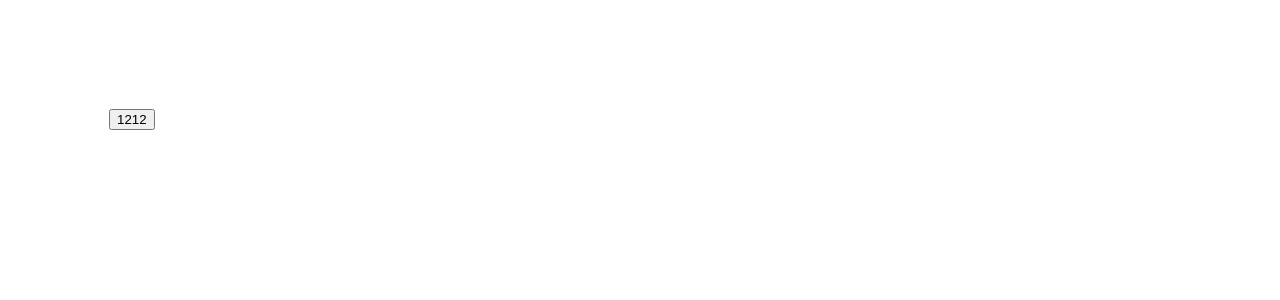
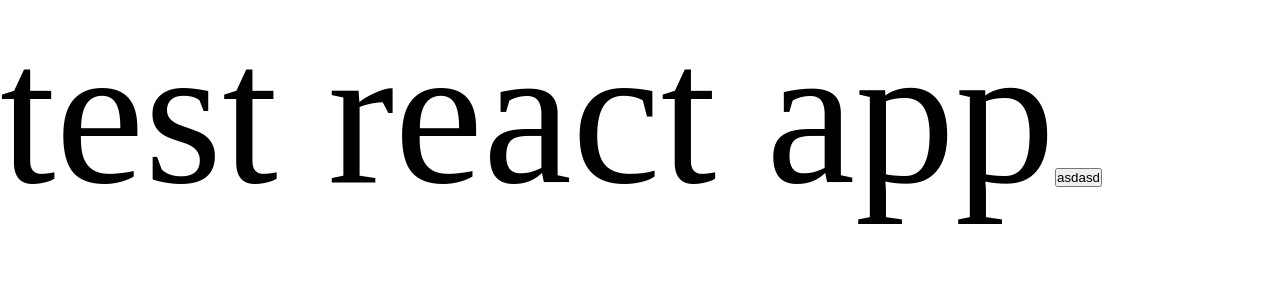
Before and after one commit to SashaPolyanski/my_potato_app, a React app: page / in a window 1280 px wide. Shown: the top 300 px of the page. Built offline with nearby package versions, Linux system fonts and the light colour scheme.

Commit message:
added scss, added scss to webpack config

```diff
--- a/package.json
+++ b/package.json
@@ -19,6 +19,7 @@
     "@types/webpack-dev-server": "4.7.2",
     "css-loader": "6.6.0",
     "html-webpack-plugin": "5.5.0",
+    "mini-css-extract-plugin": "^2.7.6",
     "sass": "1.49.9",
     "sass-loader": "12.6.0",
     "style-loader": "3.3.1",
--- /dev/null
+++ b/src/App.tsx
@@ -0,0 +1,11 @@
+import './index.scss'
+import s from './Main.module.scss'
+
+export const App = () => {
+  return (
+    <div className='app'>
+      test react app
+      <button className={s.btn}>asdasd</button>
+    </div>
+  );
+};
--- /dev/null
+++ b/src/Main.module.scss
@@ -0,0 +1,4 @@
+
+.btn {
+  margin-bottom: 1999px;
+}
--- /dev/null
+++ b/src/index.scss
@@ -0,0 +1,9 @@
+* {
+  margin: 0;
+  padding: 0;
+  box-sizing: border-box;
+}
+
+.app {
+  font-size: 200px;
+}
--- a/src/index.tsx
+++ b/src/index.tsx
@@ -1,4 +1,4 @@
 import {render} from "react-dom";
-import './style.scss'
+import {App} from "./App";
 
-render(<button>1212</button>, document.getElementById('root'))
+render(<App/>, document.getElementById('root'))
--- a/src/style.scss
+++ /dev/null
@@ -1,3 +0,0 @@
-button {
-    margin: 101px;
-}
--- a/webpack.config.ts
+++ b/webpack.config.ts
@@ -1,5 +1,4 @@
 import path from 'path'
-import webpack from 'webpack'
 import {buildWebpackConfig} from "./config/build/buildWebpackConfig";
 import {BuildEnv, BuildPaths} from "./config/build/types/config";
 
@@ -14,11 +13,10 @@ export default (env: BuildEnv) => {
   const PORT = env.port || 3000
   const mode = env.mode || 'development'
   const isDev = mode === 'development'
-  const config: webpack.Configuration = buildWebpackConfig({
+  return buildWebpackConfig({
     mode,
     paths,
     isDev,
     port: PORT
-  });
-  return config
+  })
 }
```
Also changed, not shown: src/global.d.ts (added, +8 -0 lines), 5 other files (tests, documents, lock files or other folders).
